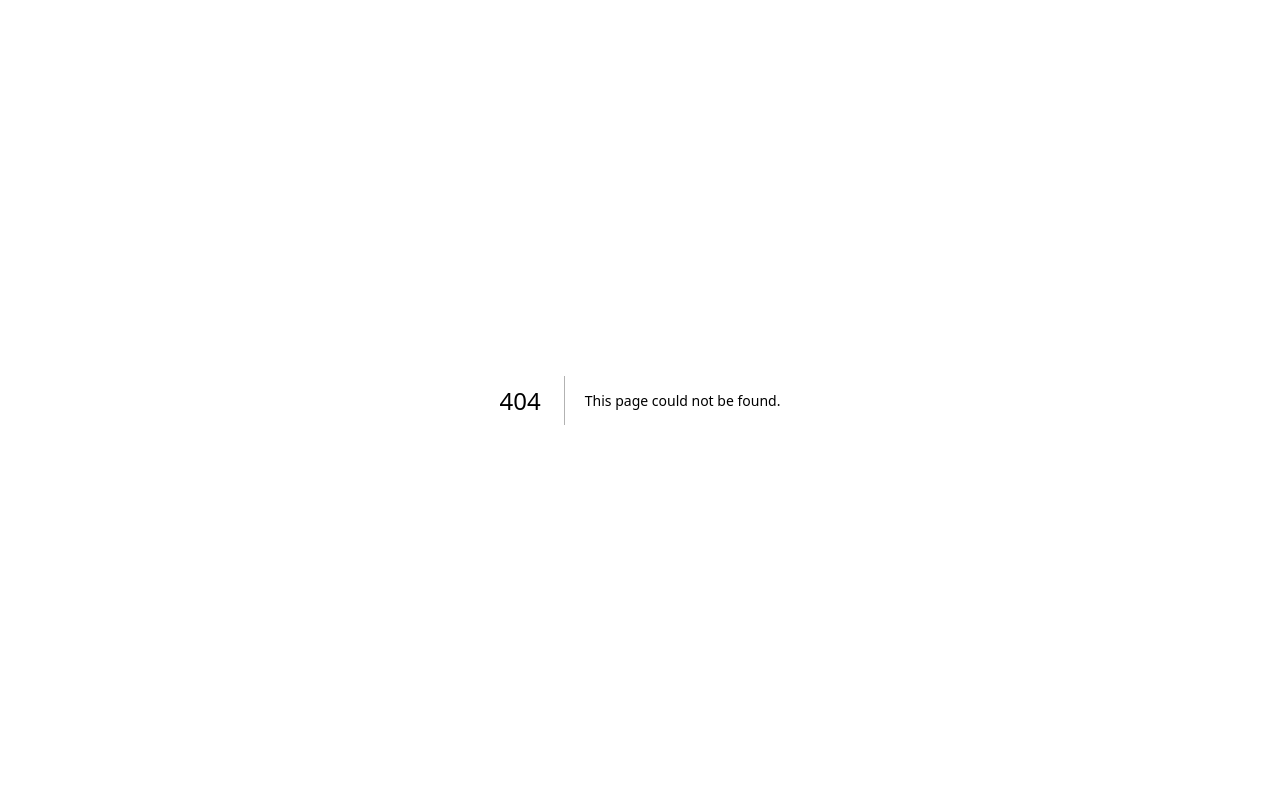
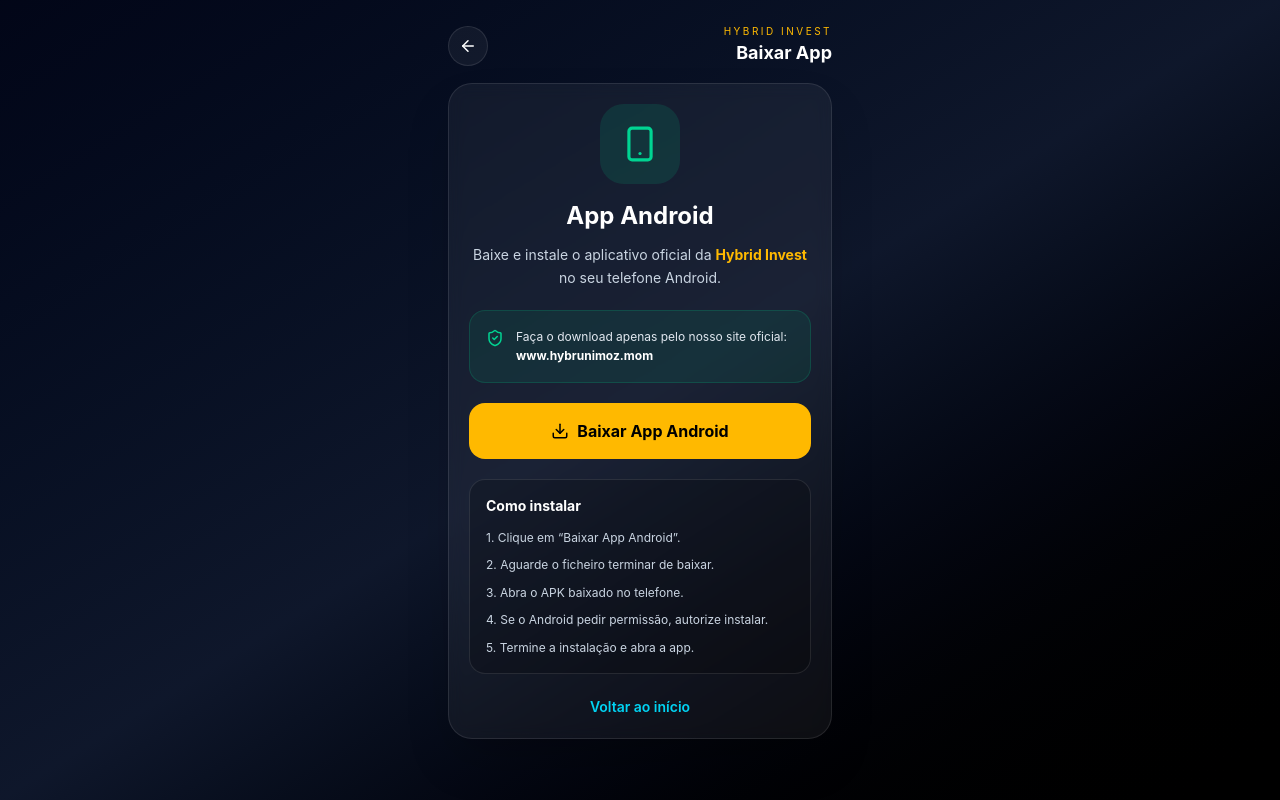
Before and after one commit to DESIGNER1220/hybrid-invest-app, a Next.js app: page /baixar-app in a window 1280 px wide. Before the commit this address had no page. Built offline with nearby package versions, Linux system fonts and the light colour scheme.

Commit message:
enable apk download button

```diff
--- /dev/null
+++ b/app/baixar-app/page.tsx
@@ -0,0 +1,96 @@
+"use client";
+
+import Link from "next/link";
+import { Download, Smartphone, ShieldCheck, ArrowLeft } from "lucide-react";
+import { useRouter } from "next/navigation";
+
+export default function BaixarAppPage() {
+  const router = useRouter();
+
+  return (
+    <main className="min-h-screen bg-gradient-to-br from-slate-950 via-slate-900 to-black px-4 py-6 text-white">
+      <div className="mx-auto max-w-sm">
+        <div className="mb-4 flex items-center justify-between">
+          <button
+            type="button"
+            onClick={() => router.back()}
+            className="flex h-10 w-10 items-center justify-center rounded-full border border-white/10 bg-white/5 text-white"
+          >
+            <ArrowLeft size={18} />
+          </button>
+
+          <div className="text-right">
+            <p className="text-[10px] uppercase tracking-[0.25em] text-amber-400">
+              Hybrid Invest
+            </p>
+            <h1 className="text-lg font-bold">Baixar App</h1>
+          </div>
+        </div>
+
+        <div className="rounded-3xl border border-white/10 bg-white/5 p-5 shadow-2xl backdrop-blur">
+          <div className="mb-4 flex justify-center">
+            <div className="flex h-20 w-20 items-center justify-center rounded-3xl bg-emerald-500/15">
+              <Smartphone size={38} className="text-emerald-400" />
+            </div>
+          </div>
+
+          <h2 className="text-center text-2xl font-bold text-white">
+            App Android
+          </h2>
+
+          <p className="mt-3 text-center text-sm leading-relaxed text-slate-300">
+            Baixe e instale o aplicativo oficial da{" "}
+            <span className="font-bold text-amber-400">Hybrid Invest</span> no
+            seu telefone Android.
+          </p>
+
+          <div className="mt-5 rounded-2xl border border-emerald-500/20 bg-emerald-500/10 p-4">
+            <div className="flex items-start gap-3">
+              <ShieldCheck
+                size={18}
+                className="mt-0.5 shrink-0 text-emerald-400"
+              />
+              <p className="text-xs leading-relaxed text-slate-200">
+                Faça o download apenas pelo nosso site oficial:
+                <br />
+                <span className="font-bold text-white">
+                  www.hybrunimoz.mom
+                </span>
+              </p>
+            </div>
+          </div>
+
+          <a
+            href="/app/hybrid-invest.apk"
+            download
+            className="mt-5 flex w-full items-center justify-center gap-2 rounded-2xl bg-amber-400 px-4 py-4 text-base font-bold text-black transition hover:bg-amber-300"
+          >
+            <Download size={18} />
+            Baixar App Android
+          </a>
+
+          <div className="mt-5 space-y-3 rounded-2xl border border-white/10 bg-black/20 p-4">
+            <p className="text-sm font-bold text-white">Como instalar</p>
+
+            <div className="space-y-2 text-xs leading-relaxed text-slate-300">
+              <p>1. Clique em “Baixar App Android”.</p>
+              <p>2. Aguarde o ficheiro terminar de baixar.</p>
+              <p>3. Abra o APK baixado no telefone.</p>
+              <p>4. Se o Android pedir permissão, autorize instalar.</p>
+              <p>5. Termine a instalação e abra a app.</p>
+            </div>
+          </div>
+
+          <div className="mt-5 text-center">
+            <Link
+              href="/dashboard"
+              className="text-sm font-semibold text-cyan-400"
+            >
+              Voltar ao início
+            </Link>
+          </div>
+        </div>
+      </div>
+    </main>
+  );
+}
--- a/app/dashboard/page.tsx
+++ b/app/dashboard/page.tsx
@@ -7,7 +7,7 @@
 import { auth } from "../lib/firebase";
 import { getUserProfile, logoutUser } from "../services/authService";
 import BottomNav from "../components/BottomNav";
-import InstallAppButton from "../components/InstallAppButton";
+import DownloadAppButton from "../components/DownloadAppButton";
 import { LogOut } from "lucide-react";
 
 type UserProfile = {
@@ -114,7 +114,7 @@
           )}
         </div>
 
-        <InstallAppButton />
+        <DownloadAppButton />
 
         <div className="rounded-2xl border border-white/10 bg-white/5 p-4 shadow">
           <div className="rounded-xl bg-emerald-500/10 p-3 text-center">
@@ -196,30 +196,6 @@
             />
           </div>
         </div>
-
-        <div className="rounded-2xl border border-amber-500/20 bg-gradient-to-br from-amber-500/10 to-slate-900 p-4 text-center shadow-lg">
-          <div className="mb-2 flex items-center justify-center gap-2">
-            <span className="text-lg">🏢</span>
-            <h2 className="text-base font-bold text-amber-400">Sobre a HYBR</h2>
-          </div>
-
-          <p className="text-xs leading-relaxed text-slate-200">
-            O <span className="font-bold text-amber-400">HYBR</span> é um
-            sistema de rendimento financeiro projectado para ajudar muitos
-            Moçambicanos desde{" "}
-            <span className="font-bold text-white">1 de Abril de 2026</span>,
-            criando evolução financeira e novas oportunidades para o futuro.
-          </p>
-
-          <div className="mt-3 rounded-xl border border-white/10 bg-black/20 p-3">
-            <p className="text-xs text-slate-300">
-              <span className="mr-1">📍</span>
-              Estamos localizados em{" "}
-              <span className="font-bold text-white">Nampula</span>, onde se
-              encontra a nossa sede.
-            </p>
-          </div>
-        </div>
       </div>
 
       {showLogoutConfirm && (
--- a/app/perfil/page.tsx
+++ b/app/perfil/page.tsx
@@ -83,9 +83,18 @@
     router.push("/login");
   }
 
-  async function copyText(value: string, field: "code" | "link") {
+  async function copyText(
+    e: React.MouseEvent<HTMLButtonElement>,
+    value: string,
+    field: "code" | "link"
+  ) {
+    e.preventDefault();
+    e.stopPropagation();
+
+    if (!value.trim()) return;
+
     try {
-      await navigator.clipboard.writeText(value);
+      await navigator.clipboard.writeText(value.trim());
       setCopiedField(field);
 
       setTimeout(() => {
@@ -116,12 +125,14 @@
     return () => unsub();
   }, [router]);
 
+  const inviteCode = useMemo(() => {
+    return (profile?.referralCode || "").trim().toUpperCase();
+  }, [profile?.referralCode]);
+
   const inviteLink = useMemo(() => {
-    const code = profile?.referralCode || "";
-    if (!code) return "";
-
-    return `https://www.hybrunimoz.mom/register?ref=${code}`;
-  }, [profile?.referralCode]);
+    if (!inviteCode) return "";
+    return `https://www.hybrunimoz.mom/register?ref=${inviteCode}`;
+  }, [inviteCode]);
 
   if (loading) {
     return (
@@ -196,17 +207,20 @@
 
             <div className="rounded-lg border border-white/10 bg-black/20 p-3">
               <p className="text-[11px] text-slate-400">Código de convite</p>
+
               <div className="mt-2 flex items-center gap-2">
-                <div className="flex-1 rounded-lg bg-slate-900 px-3 py-2 text-xs font-bold text-white">
-                  {profile?.referralCode || "—"}
-                </div>
+                <input
+                  type="text"
+                  readOnly
+                  value={inviteCode}
+                  className="flex-1 rounded-lg bg-slate-900 px-3 py-2 text-xs font-bold text-white outline-none"
+                />
 
                 <button
-                  onClick={() =>
-                    profile?.referralCode &&
-                    copyText(profile.referralCode, "code")
-                  }
+                  type="button"
+                  onClick={(e) => copyText(e, inviteCode, "code")}
                   className="flex h-10 w-10 items-center justify-center rounded-lg bg-amber-500 text-black transition hover:bg-amber-400"
+                  aria-label="Copiar código"
                 >
                   {copiedField === "code" ? (
                     <Check size={16} />
@@ -223,12 +237,16 @@
                 <p className="text-[11px] text-slate-400">Link de convite</p>
               </div>
 
-              <div className="rounded-lg bg-slate-900 px-3 py-2 text-[11px] text-white break-all">
-                {inviteLink || "—"}
-              </div>
+              <textarea
+                readOnly
+                value={inviteLink}
+                rows={3}
+                className="w-full resize-none rounded-lg bg-slate-900 px-3 py-2 text-[11px] text-white outline-none"
+              />
 
               <button
-                onClick={() => inviteLink && copyText(inviteLink, "link")}
+                type="button"
+                onClick={(e) => copyText(e, inviteLink, "link")}
                 className="mt-3 w-full rounded-lg bg-cyan-500 py-2 text-xs font-bold text-black transition hover:bg-cyan-400"
               >
                 {copiedField === "link" ? "Link copiado" : "Copiar link"}
@@ -237,6 +255,7 @@
           </div>
 
           <button
+            type="button"
             onClick={handleLogout}
             className="mt-4 w-full rounded-xl bg-red-500 py-3 text-sm font-bold text-white transition hover:bg-red-400"
           >
--- a/app/register/RegisterForm.tsx
+++ b/app/register/RegisterForm.tsx
@@ -2,17 +2,12 @@
 
 import { useEffect, useState } from "react";
 import Link from "next/link";
-import { useRouter } from "next/navigation";
+import { useRouter, useSearchParams } from "next/navigation";
 import { registerUser } from "../services/authService";
 
-type RegisterFormProps = {
-  initialReferral?: string;
-};
-
-export default function RegisterForm({
-  initialReferral = "",
-}: RegisterFormProps) {
+export default function RegisterForm() {
   const router = useRouter();
+  const searchParams = useSearchParams();
 
   const [email, setEmail] = useState("");
   const [phone, setPhone] = useState("");
@@ -23,11 +18,14 @@
   const [errorMsg, setErrorMsg] = useState("");
   const [successMsg, setSuccessMsg] = useState("");
 
+  // 🔥 AQUI É O SEGREDO
   useEffect(() => {
-    if (initialReferral) {
-      setRefCode(initialReferral);
+    const ref = searchParams.get("ref");
+
+    if (ref) {
+      setRefCode(ref.toUpperCase());
     }
-  }, [initialReferral]);
+  }, [searchParams]);
 
   async function handleSubmit(e: React.FormEvent) {
     e.preventDefault();
@@ -57,6 +55,8 @@
     }
   }
 
+  const autoFilled = !!searchParams.get("ref");
+
   return (
     <>
       {successMsg && (
@@ -81,7 +81,7 @@
             value={email}
             onChange={(e) => setEmail(e.target.value)}
             placeholder="Seu email"
-            className="w-full rounded-xl bg-white px-4 py-3 text-base text-black outline-none"
+            className="w-full rounded-xl bg-white px-4 py-3 text-black outline-none"
             required
           />
         </div>
@@ -95,7 +95,7 @@
             value={phone}
             onChange={(e) => setPhone(e.target.value)}
             placeholder="Número de telefone"
-            className="w-full rounded-xl bg-white px-4 py-3 text-base text-black outline-none"
+            className="w-full rounded-xl bg-white px-4 py-3 text-black outline-none"
             required
           />
         </div>
@@ -109,7 +109,7 @@
             value={password}
             onChange={(e) => setPassword(e.target.value)}
             placeholder="Sua senha"
-            className="w-full rounded-xl bg-white px-4 py-3 text-base text-black outline-none"
+            className="w-full rounded-xl bg-white px-4 py-3 text-black outline-none"
             required
           />
         </div>
@@ -123,11 +123,12 @@
             value={confirmPassword}
             onChange={(e) => setConfirmPassword(e.target.value)}
             placeholder="Confirme a senha"
-            className="w-full rounded-xl bg-white px-4 py-3 text-base text-black outline-none"
+            className="w-full rounded-xl bg-white px-4 py-3 text-black outline-none"
             required
           />
         </div>
 
+        {/* 🔥 CAMPO DE REFERÊNCIA */}
         <div>
           <label className="mb-1 block text-sm text-slate-300">
             Código de referência
@@ -137,11 +138,12 @@
             value={refCode}
             onChange={(e) => setRefCode(e.target.value.toUpperCase())}
             placeholder="Código de referência"
-            className="w-full rounded-xl bg-white px-4 py-3 text-base text-black outline-none"
+            className="w-full rounded-xl bg-white px-4 py-3 text-black outline-none"
           />
-          {initialReferral && (
-            <p className="mt-1 text-[11px] text-emerald-300">
-              Código preenchido automaticamente.
+
+          {autoFilled && (
+            <p className="mt-1 text-xs font-semibold text-emerald-400">
+              Código preenchido automaticamente
             </p>
           )}
         </div>
--- a/app/register/page.tsx
+++ b/app/register/page.tsx
@@ -1,19 +1,16 @@
-"use client";
-
 import RegisterForm from "./RegisterForm";
 
 export default function RegisterPage() {
   return (
-    <main className="flex min-h-screen items-center justify-center bg-gradient-to-br from-slate-950 via-slate-900 to-amber-950 px-3 py-4 text-white">
-      <div className="w-full max-w-sm rounded-2xl border border-white/10 bg-white/5 p-5 shadow-2xl backdrop-blur">
-        <div className="mb-5 text-center">
-          <p className="text-[10px] font-semibold uppercase tracking-[0.35em] text-amber-400">
+    <main className="flex min-h-screen items-center justify-center bg-gradient-to-br from-slate-950 via-slate-900 to-amber-950 px-4 py-6 text-white">
+      <div className="w-full max-w-sm rounded-3xl border border-white/10 bg-white/5 p-6 shadow-2xl backdrop-blur sm:p-8">
+        <div className="mb-6 text-center">
+          <p className="text-xs font-semibold uppercase tracking-[0.35em] text-amber-400">
             Hybrid Invest
           </p>
-          <h1 className="mt-2 text-3xl font-bold">Criar Conta</h1>
-          <p className="mt-2 text-sm text-slate-300">
-            Registe-se para começar a investir.
-          </p>
+          <h1 className="mt-3 text-3xl font-bold sm:text-4xl">
+            Criar Conta
+          </h1>
         </div>
 
         <RegisterForm />
--- /dev/null
+++ b/capacitor.config.ts
@@ -0,0 +1,13 @@
+import type { CapacitorConfig } from "@capacitor/cli";
+
+const config: CapacitorConfig = {
+  appId: "com.hybridinvest.app",
+  appName: "Hybrid Invest",
+  webDir: "public",
+  server: {
+    url: "https://www.hybrunimoz.mom",
+    cleartext: false,
+  },
+};
+
+export default config;
--- a/package.json
+++ b/package.json
@@ -9,6 +9,9 @@
     "lint": "eslint"
   },
   "dependencies": {
+    "@capacitor/android": "^8.3.1",
+    "@capacitor/cli": "^8.3.1",
+    "@capacitor/core": "^8.3.1",
     "firebase": "^12.11.0",
     "lucide-react": "^1.8.0",
     "next": "16.2.2",
--- /dev/null
+++ b/public/index.html
@@ -0,0 +1,11 @@
+<!doctype html>
+<html lang="pt">
+  <head>
+    <meta charset="UTF-8" />
+    <meta name="viewport" content="width=device-width, initial-scale=1.0" />
+    <title>Hybrid Invest</title>
+  </head>
+  <body>
+    <p>Hybrid Invest</p>
+  </body>
+</html>
```
Also changed, not shown: app/components/DownloadAppButton.tsx (added), 59 other files (tests, documents, lock files or other folders).
